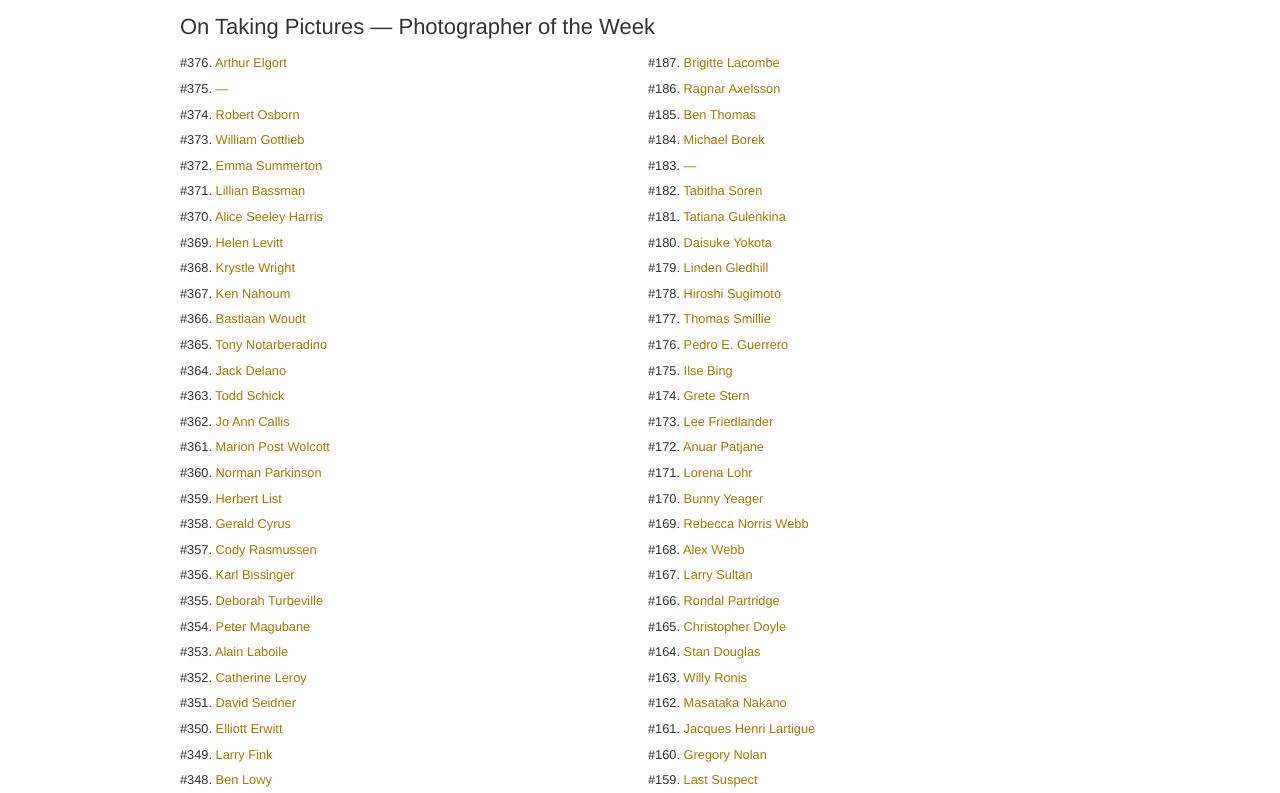
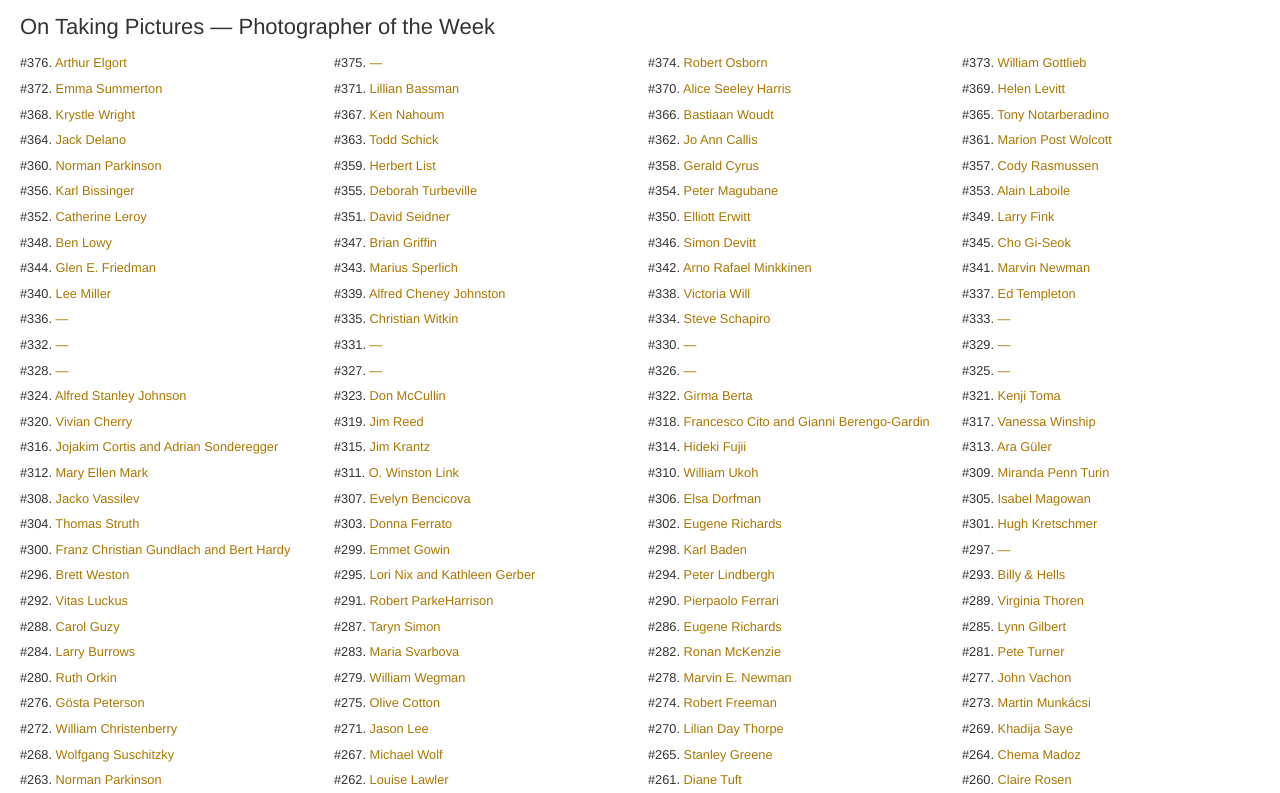
Before and after one commit to mikesub/otp, a plain HTML site: page index.html in a window 1280 px wide. Shown: the top 793 px of the page. Drawn offline with Linux system fonts and the light colour scheme.

Commit message:
Lay out the list as a full-width grid in row order

```diff
--- a/index.html
+++ b/index.html
@@ -12,9 +12,8 @@
                 font-size: 0.8em;
                 font-family: Helvetica, Arial, sans-serif;
                 line-height: 20px;
-                margin: 0 auto;
+                margin: 0;
                 padding: 0 20px;
-                width: 960px;
             }
             h1 {
                 font-family: Helvetica, Arial, "Trebuchet MS", Verdana,
@@ -27,11 +26,11 @@
             ul {
                 list-style: none;
                 padding: 0;
-                column-width: 20rem;
+                display: grid;
+                grid-template-columns: repeat(auto-fill, minmax(15rem, 1fr));
                 column-gap: 1rem;
             }
             li {
-                break-inside: avoid;
                 margin: 0 0 0.35rem;
             }
             a {
```
